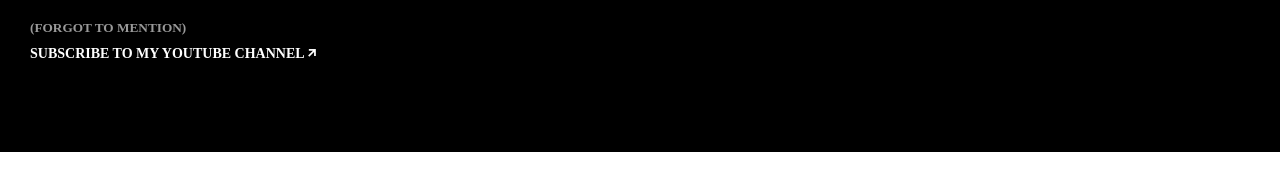
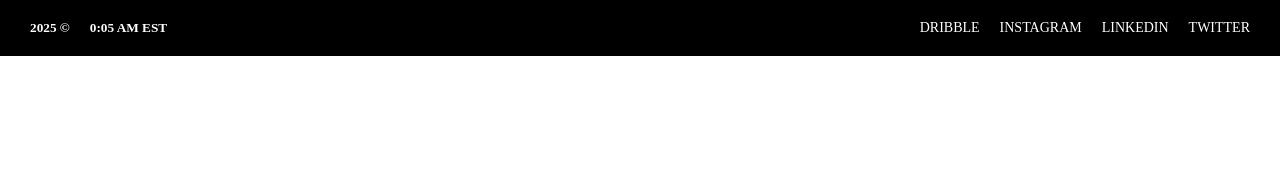
Before and after one commit to Ankit-coder7870/Projects--using-html-css-js, a plain HTML site: page index.html in a window 1280 px wide. Drawn offline with nearby package versions, Linux system fonts and the light colour scheme.

Commit message:
footer page completed

```diff
--- a/index.html
+++ b/index.html
@@ -68,9 +68,22 @@
             </div>
         </div> -->
 
-      <div class="subscribe">
+      <!-- <div class="subscribe">
         <h5>(forgot to mention)</h5>
         <h3>subscribe to my youtube channel<i class="ri-arrow-right-up-line"></i></h3>
+      </div> -->
+
+      <div class="footer">
+        <div class="footerleft">
+            <h5>2025 &copy;</h5>
+            <h5>0:05 AM EST</h5>
+        </div>
+        <div class="footerright">
+            <a href="">dribble </a>
+            <a href="">instagram</a>
+            <a href="">linkedin</a>
+            <a href="">twitter</a>
+        </div>
       </div>
 
     </div>
--- a/style.css
+++ b/style.css
@@ -198,3 +198,29 @@ body {
     font-size: 14px;
     margin-top: 10px;
 }
+
+.footer{
+    background-color: black;
+    display: flex;
+    justify-content: space-between;
+    align-items: center;
+    padding: 20px 30px;
+}
+
+.footerleft{
+    display: flex;
+    gap: 20px;
+}
+
+.footerright{
+    display: flex;
+    gap: 20px;
+}
+
+.footer a{
+    text-transform: uppercase;
+    text-decoration: none;
+    font-size: 14px;
+    font-weight: 500;
+    color: #fff;
+}
```
